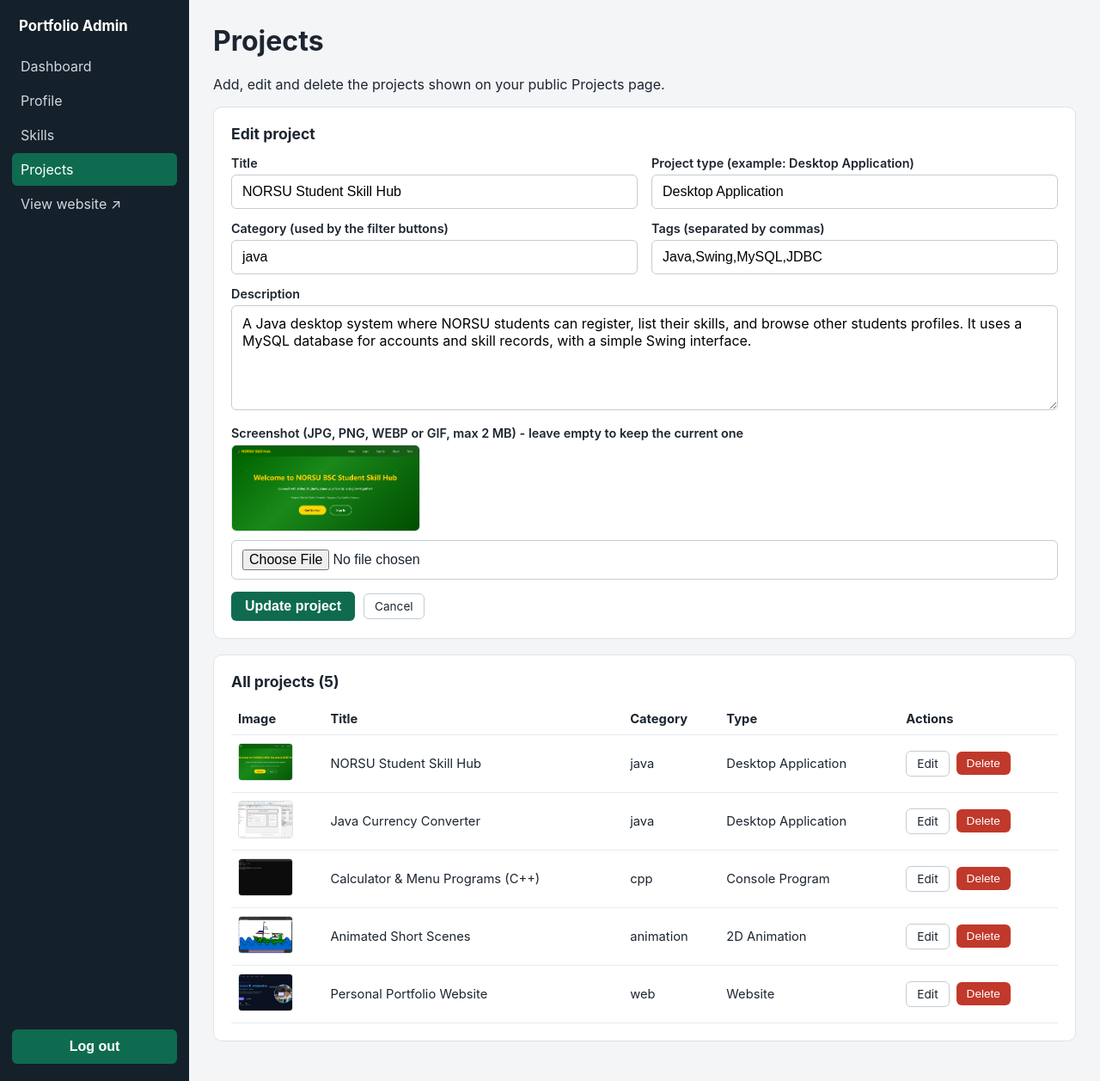
After one commit to iCantSeeColor/Jezriel-D.-Alabastro, a PHP site: page /admin/projects.php?edit=1 in a window 1280 px wide. The commit adds this page. Shown: the whole page at 86% size. Run offline with PHP 8.4, Linux system fonts and the light colour scheme; the visitor is signed in with stand-in values (Sample User, id 1); data comes from the database, SQL or seed files in the repository.

Commit message:
Implement project management CRUD with image upload

```diff
--- /dev/null
+++ b/admin/projects.php
@@ -0,0 +1,283 @@
+<?php
+require __DIR__ . '/../includes/db.php';
+require_once __DIR__ . '/../includes/auth.php';
+require_once __DIR__ . '/../includes/upload.php';
+require_admin();
+
+$adminTitle   = 'Projects';
+$errors       = [];
+$formError    = '';
+$editId       = 0;
+$currentImage = null;
+$data         = ['title' => '', 'category' => '', 'project_type' => '', 'description' => '', 'tags' => ''];
+
+if ($_SERVER['REQUEST_METHOD'] === 'POST') {
+
+    if (!csrf_verify($_POST['csrf_token'] ?? null)) {
+        $formError = 'Your session expired. Please reload the page and try again.';
+    } else {
+        $action = $_POST['action'] ?? '';
+        $id     = (int) ($_POST['id'] ?? 0);
+
+        // ----- DELETE -----
+        if ($action === 'delete' && $id > 0) {
+            $stmt = $pdo->prepare('SELECT image FROM projects WHERE id = :id');
+            $stmt->execute([':id' => $id]);
+            $row = $stmt->fetch();
+
+            $stmt = $pdo->prepare('DELETE FROM projects WHERE id = :id');
+            $stmt->execute([':id' => $id]);
+
+            // Remove the uploaded image too (files in images/ are never deleted).
+            if ($row) {
+                delete_uploaded_image($row['image']);
+            }
+            $_SESSION['admin_flash'] = 'Project deleted.';
+            header('Location: projects.php');
+            exit;
+        }
+
+        // ----- CREATE / UPDATE -----
+        if ($action === 'save') {
+            foreach (array_keys($data) as $f) {
+                $data[$f] = trim((string) ($_POST[$f] ?? ''));
+            }
+            $data['category'] = strtolower($data['category']);
+
+            // Tags: tidy "a, b,,c" into "a,b,c".
+            $tagList      = array_filter(array_map('trim', explode(',', $data['tags'])), 'strlen');
+            $data['tags'] = implode(',', $tagList);
+
+            // Server-side validation
+            if (mb_strlen($data['title']) < 2 || mb_strlen($data['title']) > 120) {
+                $errors['title'] = 'Title must be 2 to 120 characters.';
+            }
+            if (!preg_match('/^[a-z0-9_-]{2,30}$/', $data['category'])) {
+                $errors['category'] = 'Category: 2 to 30 lowercase letters, numbers or dashes (example: java).';
+            }
+            if (mb_strlen($data['project_type']) < 2 || mb_strlen($data['project_type']) > 60) {
+                $errors['project_type'] = 'Project type must be 2 to 60 characters.';
+            }
+            if (mb_strlen($data['description']) < 10 || mb_strlen($data['description']) > 2000) {
+                $errors['description'] = 'Description must be 10 to 2000 characters.';
+            }
+            if (mb_strlen($data['tags']) > 255) {
+                $errors['tags'] = 'Tags must be 255 characters or fewer in total.';
+            }
+
+            // Secure image upload (only when the text fields are valid and a file was chosen)
+            $newImage = null;
+            if (!$errors && isset($_FILES['image']) && $_FILES['image']['error'] !== UPLOAD_ERR_NO_FILE) {
+                $result = save_uploaded_image($_FILES['image']);
+                if (isset($result['error'])) {
+                    $errors['image'] = $result['error'];
+                } else {
+                    $newImage = $result['path'];
+                }
+            }
+
+            // Save with prepared statements
+            if (!$errors) {
+                try {
+                    if ($id > 0) {
+                        $stmt = $pdo->prepare('SELECT image FROM projects WHERE id = :id');
+                        $stmt->execute([':id' => $id]);
+                        $old = $stmt->fetch();
+
+                        if (!$old) {
+                            $formError = 'That project no longer exists.';
+                            delete_uploaded_image($newImage);
+                        } else {
+                            $stmt = $pdo->prepare(
+                                'UPDATE projects SET title = :title, category = :category,
+                                    project_type = :ptype, description = :description,
+                                    tags = :tags, image = :image
+                                 WHERE id = :id'
+                            );
+                            $stmt->execute([
+                                ':title' => $data['title'], ':category' => $data['category'],
+                                ':ptype' => $data['project_type'], ':description' => $data['description'],
+                                ':tags'  => $data['tags'] !== '' ? $data['tags'] : null,
+                                ':image' => $newImage ?? $old['image'],
+                                ':id'    => $id,
+                            ]);
+                            if ($newImage !== null) {
+                                delete_uploaded_image($old['image']);
+                            }
+                            $_SESSION['admin_flash'] = 'Project updated.';
+                            header('Location: projects.php');
+                            exit;
+                        }
+                    } else {
+                        $stmt = $pdo->prepare(
+                            'INSERT INTO projects (title, category, project_type, description, tags, image)
+                             VALUES (:title, :category, :ptype, :description, :tags, :image)'
+                        );
+                        $stmt->execute([
+                            ':title' => $data['title'], ':category' => $data['category'],
+                            ':ptype' => $data['project_type'], ':description' => $data['description'],
+                            ':tags'  => $data['tags'] !== '' ? $data['tags'] : null,
+                            ':image' => $newImage,
+                        ]);
+                        $_SESSION['admin_flash'] = 'Project added.';
+                        header('Location: projects.php');
+                        exit;
+                    }
+                } catch (PDOException $ex) {
+                    error_log('Project save failed: ' . $ex->getMessage());
+                    delete_uploaded_image($newImage); // do not leave an orphan file behind
+                    $formError = 'The project could not be saved. Please try again.';
+                }
+            }
+            $editId = $id; // validation failed: stay in the same mode
+        }
+    }
+
+} elseif (isset($_GET['edit'])) {
+    // Load an existing project into the form.
+    $stmt = $pdo->prepare('SELECT * FROM projects WHERE id = :id');
+    $stmt->execute([':id' => (int) $_GET['edit']]);
+    $row = $stmt->fetch();
+    if ($row) {
+        $editId       = (int) $row['id'];
+        $currentImage = $row['image'];
+        $data = [
+            'title'        => $row['title'],
+            'category'     => $row['category'],
+            'project_type' => $row['project_type'],
+            'description'  => $row['description'],
+            'tags'         => (string) $row['tags'],
+        ];
+    }
+}
+
+// When the form is redisplayed after an error in edit mode, show the stored image.
+if ($editId > 0 && $currentImage === null) {
+    $stmt = $pdo->prepare('SELECT image FROM projects WHERE id = :id');
+    $stmt->execute([':id' => $editId]);
+    $currentImage = $stmt->fetchColumn() ?: null;
+}
+
+$flash      = $_SESSION['admin_flash'] ?? '';
+unset($_SESSION['admin_flash']);
+
+$projects   = $pdo->query('SELECT * FROM projects ORDER BY id ASC')->fetchAll();
+$categories = $pdo->query('SELECT DISTINCT category FROM projects ORDER BY category')->fetchAll(PDO::FETCH_COLUMN);
+
+require __DIR__ . '/../includes/admin_header.php';
+?>
+
+    <h1>Projects</h1>
+    <p>Add, edit and delete the projects shown on your public Projects page.</p>
+
+    <?php if ($flash): ?>
+      <div class="alert success" role="status"><?= e($flash) ?></div>
+    <?php endif; ?>
+    <?php if ($formError): ?>
+      <div class="alert" role="alert"><?= e($formError) ?></div>
+    <?php endif; ?>
+
+    <section class="panel">
+      <h2><?= $editId ? 'Edit project' : 'Add a new project' ?></h2>
+
+      <form method="post" action="projects.php" enctype="multipart/form-data">
+        <?= csrf_field() ?>
+        <input type="hidden" name="action" value="save">
+        <input type="hidden" name="id" value="<?= (int) $editId ?>">
+
+        <div class="form-grid">
+          <div class="field<?= isset($errors['title']) ? ' has-error' : '' ?>">
+            <label for="title">Title</label>
+            <input type="text" id="title" name="title" value="<?= e($data['title']) ?>" required>
+            <?php if (isset($errors['title'])): ?><p class="err"><?= e($errors['title']) ?></p><?php endif; ?>
+          </div>
+
+          <div class="field<?= isset($errors['project_type']) ? ' has-error' : '' ?>">
+            <label for="project_type">Project type (example: Desktop Application)</label>
+            <input type="text" id="project_type" name="project_type" value="<?= e($data['project_type']) ?>" required>
+            <?php if (isset($errors['project_type'])): ?><p class="err"><?= e($errors['project_type']) ?></p><?php endif; ?>
+          </div>
+
+          <div class="field<?= isset($errors['category']) ? ' has-error' : '' ?>">
+            <label for="category">Category (used by the filter buttons)</label>
+            <input type="text" id="category" name="category" value="<?= e($data['category']) ?>" list="categoryList" required>
+            <datalist id="categoryList">
+              <?php foreach ($categories as $cat): ?>
+                <option value="<?= e($cat) ?>">
+              <?php endforeach; ?>
+            </datalist>
+            <?php if (isset($errors['category'])): ?><p class="err"><?= e($errors['category']) ?></p><?php endif; ?>
+          </div>
+
+          <div class="field<?= isset($errors['tags']) ? ' has-error' : '' ?>">
+            <label for="tags">Tags (separated by commas)</label>
+            <input type="text" id="tags" name="tags" value="<?= e($data['tags']) ?>" placeholder="Java, Swing, MySQL">
+            <?php if (isset($errors['tags'])): ?><p class="err"><?= e($errors['tags']) ?></p><?php endif; ?>
+          </div>
+        </div>
+
+        <div class="field<?= isset($errors['description']) ? ' has-error' : '' ?>">
+          <label for="description">Description</label>
+          <textarea id="description" name="description" rows="5" required><?= e($data['description']) ?></textarea>
+          <?php if (isset($errors['description'])): ?><p class="err"><?= e($errors['description']) ?></p><?php endif; ?>
+        </div>
+
+        <div class="field<?= isset($errors['image']) ? ' has-error' : '' ?>">
+          <label for="image">Screenshot (JPG, PNG, WEBP or GIF, max 2 MB)<?= $editId ? ' - leave empty to keep the current one' : '' ?></label>
+          <?php if ($currentImage): ?>
+            <img src="../<?= e($currentImage) ?>" alt="Current screenshot" class="img-preview">
+          <?php endif; ?>
+          <input type="file" id="image" name="image" accept="image/jpeg,image/png,image/webp,image/gif">
+          <?php if (isset($errors['image'])): ?><p class="err"><?= e($errors['image']) ?></p><?php endif; ?>
+        </div>
+
+        <div class="form-actions">
+          <button type="submit" class="btn-admin btn-small"><?= $editId ? 'Update project' : 'Add project' ?></button>
+          <?php if ($editId): ?>
+            <a href="projects.php" class="btn-link">Cancel</a>
+          <?php endif; ?>
+        </div>
+      </form>
+    </section>
+
+    <section class="panel">
+      <h2>All projects (<?= count($projects) ?>)</h2>
+      <?php if (!$projects): ?>
+        <p>No projects yet. Add your first one above.</p>
+      <?php else: ?>
+      <div class="table-wrap">
+        <table class="data">
+          <thead>
+            <tr><th>Image</th><th>Title</th><th>Category</th><th>Type</th><th>Actions</th></tr>
+          </thead>
+          <tbody>
+            <?php foreach ($projects as $p): ?>
+            <tr>
+              <td>
+                <?php if (!empty($p['image'])): ?>
+                  <img src="../<?= e($p['image']) ?>" alt="" class="thumb">
+                <?php endif; ?>
+              </td>
+              <td><?= e($p['title']) ?></td>
+              <td><?= e($p['category']) ?></td>
+              <td><?= e($p['project_type']) ?></td>
+              <td>
+                <div class="row-actions">
+                  <a href="projects.php?edit=<?= (int) $p['id'] ?>" class="btn-link">Edit</a>
+                  <form method="post" action="projects.php" onsubmit="return confirm('Delete this project?');">
+                    <?= csrf_field() ?>
+                    <input type="hidden" name="action" value="delete">
+                    <input type="hidden" name="id" value="<?= (int) $p['id'] ?>">
+                    <button type="submit" class="btn-danger">Delete</button>
+                  </form>
+                </div>
+              </td>
+            </tr>
+            <?php endforeach; ?>
+          </tbody>
+        </table>
+      </div>
+      <?php endif; ?>
+    </section>
+
+<?php require __DIR__ . '/../includes/admin_footer.php'; ?>
--- a/css/admin.css
+++ b/css/admin.css
@@ -182,3 +182,19 @@ table.data td {
   border-radius: 50%;
   border: 1px solid #dde3e9;
 }
+
+.thumb {
+  width: 64px;
+  height: 44px;
+  object-fit: cover;
+  border: 1px solid #dde3e9;
+  border-radius: 4px;
+}
+.img-preview {
+  display: block;
+  max-width: 220px;
+  max-height: 150px;
+  margin: 0 0 10px;
+  border: 1px solid #dde3e9;
+  border-radius: 6px;
+}
--- a/projects.php
+++ b/projects.php
@@ -36,8 +36,10 @@ $categories = array_values(array_unique(array_column($projects, 'category')));
     <div class="grid grid-3">
       <?php foreach ($projects as $project): ?>
       <article class="card project-card reveal" data-category="<?= e($project['category']) ?>">
-        <div class="img-slot" data-label="Project image">
+               <div class="img-slot" data-label="Project image">
+          <?php if (!empty($project['image'])): ?>
           <img src="<?= e($project['image']) ?>" alt="Screenshot of <?= e($project['title']) ?>">
+          <?php endif; ?>
         </div>
         <div class="project-body">
           <span class="project-type"><?= e($project['project_type']) ?></span>
```
